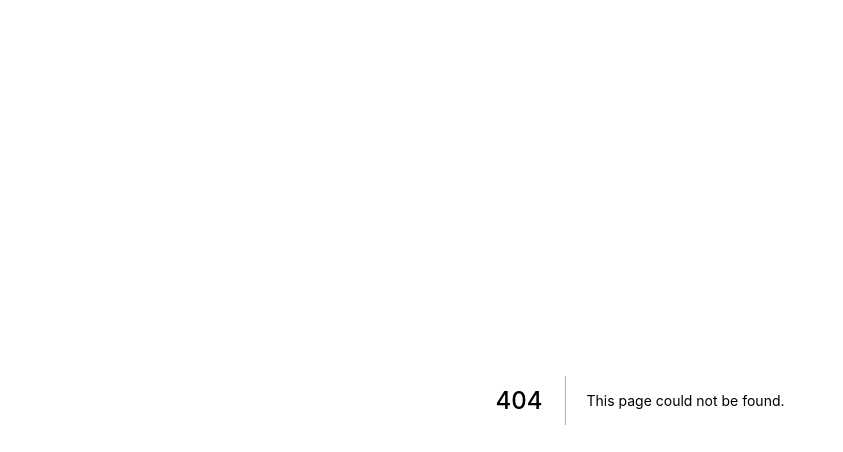
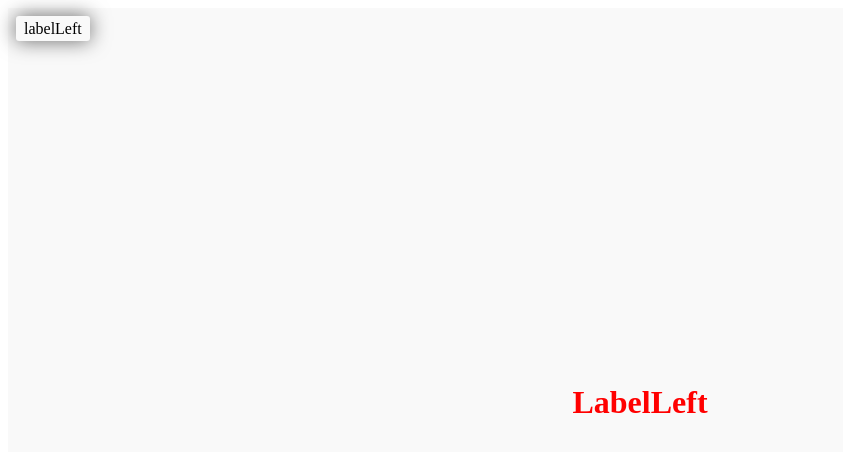
Before and after one commit to aftabrehan/calendarwex, a Next.js app: page /stories/label-left in a window 1280 px wide. Before the commit this address had no page. Shown: the top 452 px of the page, without its empty margins (0-843 px from the left). Built offline with nearby package versions, Linux system fonts and the light colour scheme.

Commit message:
Add Label-Left to Stories

```diff
--- /dev/null
+++ b/pages/stories/label-left.js
@@ -0,0 +1,14 @@
+import Stories from 'components/stories'
+import LabelLeft from 'components/label/LabelLeft'
+
+const labelLeft = {
+  arg: 'labelLeft',
+}
+
+const LabelStory = () => {
+  return (
+    <Stories argList={[labelLeft]} template={args => <LabelLeft {...args} />} />
+  )
+}
+
+export default LabelStory
--- a/src/components/label/Label.module.scss
+++ b/src/components/label/Label.module.scss
@@ -1,17 +1,4 @@
 @import 'styles/common';
-
-.container {
-  box-sizing: border-box;
-  display: flex;
-  justify-content: space-around;
-  flex-wrap: wrap;
-  position: relative;
-  gap: 2rem;
-  width: 209px;
-  height: 110px;
-  border: 1px dashed #9747ff;
-  border-radius: 5px;
-}
 
 .label {
   box-sizing: border-box;
@@ -112,3 +99,9 @@
     height: 26px;
   }
 }
+
+.labelLeft {
+  h1 {
+    color: red;
+  }
+}
--- /dev/null
+++ b/src/components/label/LabelLeft.js
@@ -0,0 +1,11 @@
+import stl from './Label.module.scss'
+
+const LabelLeft = () => {
+  return (
+    <div className={stl.labelLeft}>
+      <h1>LabelLeft</h1>
+    </div>
+  )
+}
+
+export default LabelLeft
```
Also changed, not shown: pages/stories/index.js (+3 -2 lines).
